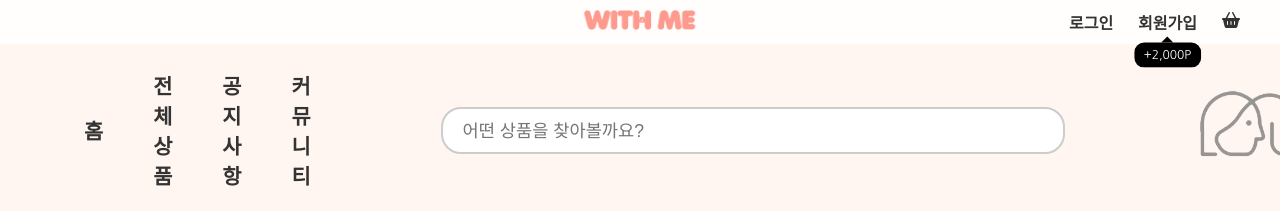
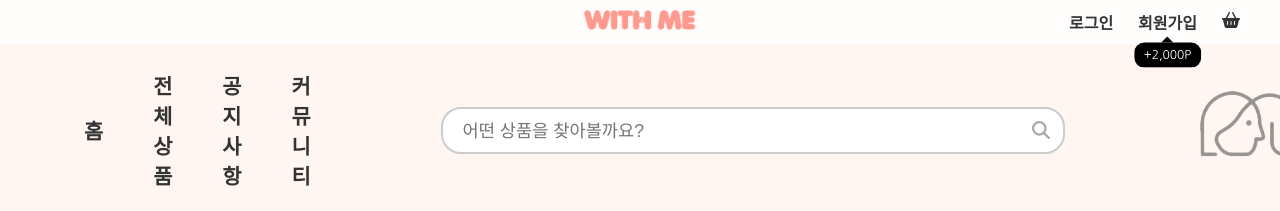
Before and after one commit to king-p0tat0/withme, a React (Vite) app in the folder withme_frontend/: page / in a window 1280 px wide. Shown: the top 211 px of the page. Built offline with nearby package versions, Linux system fonts and the light colour scheme.

Commit message:
검색창 돋보기 수정

```diff
--- a/withme_frontend/src/component/Home.css
+++ b/withme_frontend/src/component/Home.css
@@ -59,7 +59,7 @@ nav a.active {
     font-size: 1.1em;
 }
 
-.search-box i {
+.fa-search {
     position: absolute;
     right: 15px;
     color: #aaa;
--- a/withme_frontend/src/component/Home.jsx
+++ b/withme_frontend/src/component/Home.jsx
@@ -3,6 +3,8 @@ import { Box, Card, CardContent, Typography, Button } from "@mui/material";
 import { useSelector } from "react-redux";
 import { Link } from "react-router-dom";
 import MainNotice from "./notice/MainNotice";
+import { FontAwesomeIcon } from "@fortawesome/react-fontawesome";
+import { faSearch  } from "@fortawesome/free-solid-svg-icons";
 import './Home.css';
 
 function Home() {
@@ -19,7 +21,7 @@ function Home() {
             <li><Link to="/posts">커뮤니티</Link></li>
             <li className="search-box">
               <input type="text" placeholder="어떤 상품을 찾아볼까요?" className="search-input" />
-              <i className="fas fa-search"></i>
+              <FontAwesomeIcon icon={faSearch} className="fas fa-search" />
             </li>
             <li><img src="/assets/images/logo.png" alt="로고 이미지" className="footer-logo" /></li>
           </ul>
--- a/withme_frontend/src/component/common/Header.jsx
+++ b/withme_frontend/src/component/common/Header.jsx
@@ -73,7 +73,7 @@ const Header = () => {
 
             {!isLoggedIn && (
               <li className="join-us">
-                <Link to="/register">회원가입</Link>
+                <Link to="/registerMember">회원가입</Link>
                 <span className="tooltip">+2,000P</span>
               </li>
             )}
```
